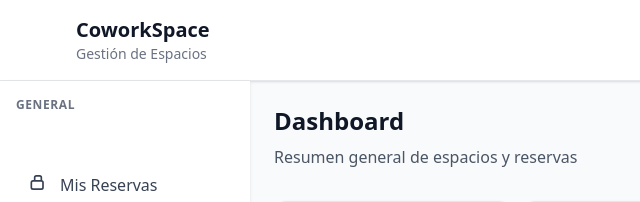
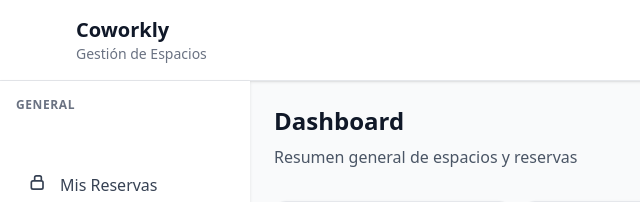
Before and after one commit to jgalmansa/Proyecto-Integrado-DAW, a website: page src/pages/dashboard.html in a window 1280 px wide. Shown: the top 202 px of the page, 0-640 px from the left. Drawn offline with Linux system fonts and the light colour scheme; no server answers; sample sign-in values are in the browser's storage.

```diff
--- a/src/pages/dashboard.html
+++ b/src/pages/dashboard.html
@@ -17,7 +17,7 @@
                     </svg>
                 </div>
                 <div>
-                    <h1 class="text-xl font-semibold text-gray-900">CoworkSpace</h1>
+                    <h1 class="text-xl font-semibold text-gray-900">Coworkly</h1>
                     <p class="text-sm text-gray-500">Gestión de Espacios</p>
                 </div>
             </div>
```
Also changed, not shown: src/assets/js/dashboard.js (+99 -11 lines).
